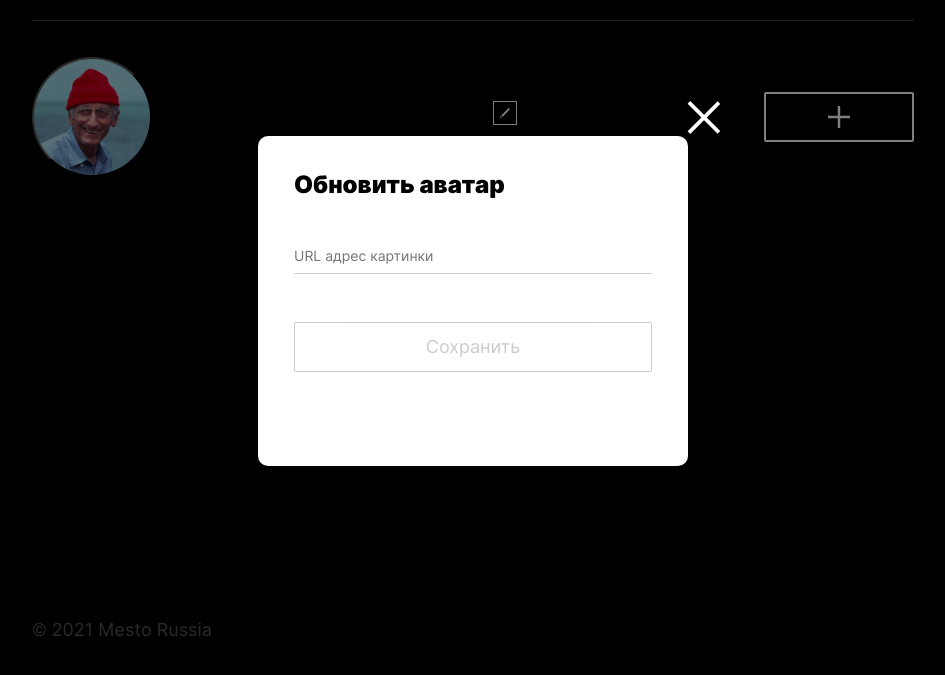
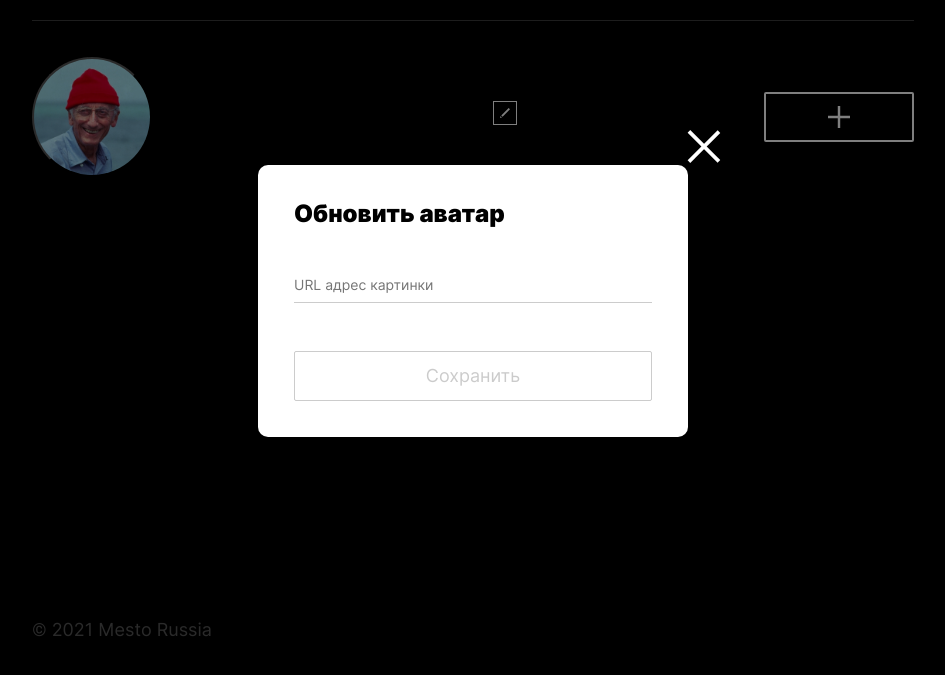
Before and after one commit to alrikzane/mesto-project-ff, a website built with webpack: page src/index.html in a window 1280 px wide. Both pictures are taken after a click on the button 259 px from the left and 216 px from the top of the page. Shown: the part 99-774 px from the top of the page, without its empty margins (167-1112 px from the left). Built offline with nearby package versions, Linux system fonts and the light colour scheme; no server answers.

Commit message:
change edit avatar modal height

```diff
--- a/src/blocks/popup/__content/popup__content.css
+++ b/src/blocks/popup/__content/popup__content.css
@@ -17,3 +17,8 @@
     padding: 30px 20px;
   }
 }
+
+.popup__content_edit_avatar{
+  height: 272px;
+  min-height: 272px;
+}
--- a/src/index.html
+++ b/src/index.html
@@ -65,7 +65,7 @@
     </div>
   </div>
   <div class="popup popup_type_edit_avatar">
-    <div class="popup__content">
+    <div class="popup__content popup__content_edit_avatar">
       <button type="button" class="popup__close"></button>
       <h3 class="popup__title">Обновить аватар</h3>
       <form class="popup__form" name="new-avatar">
```
